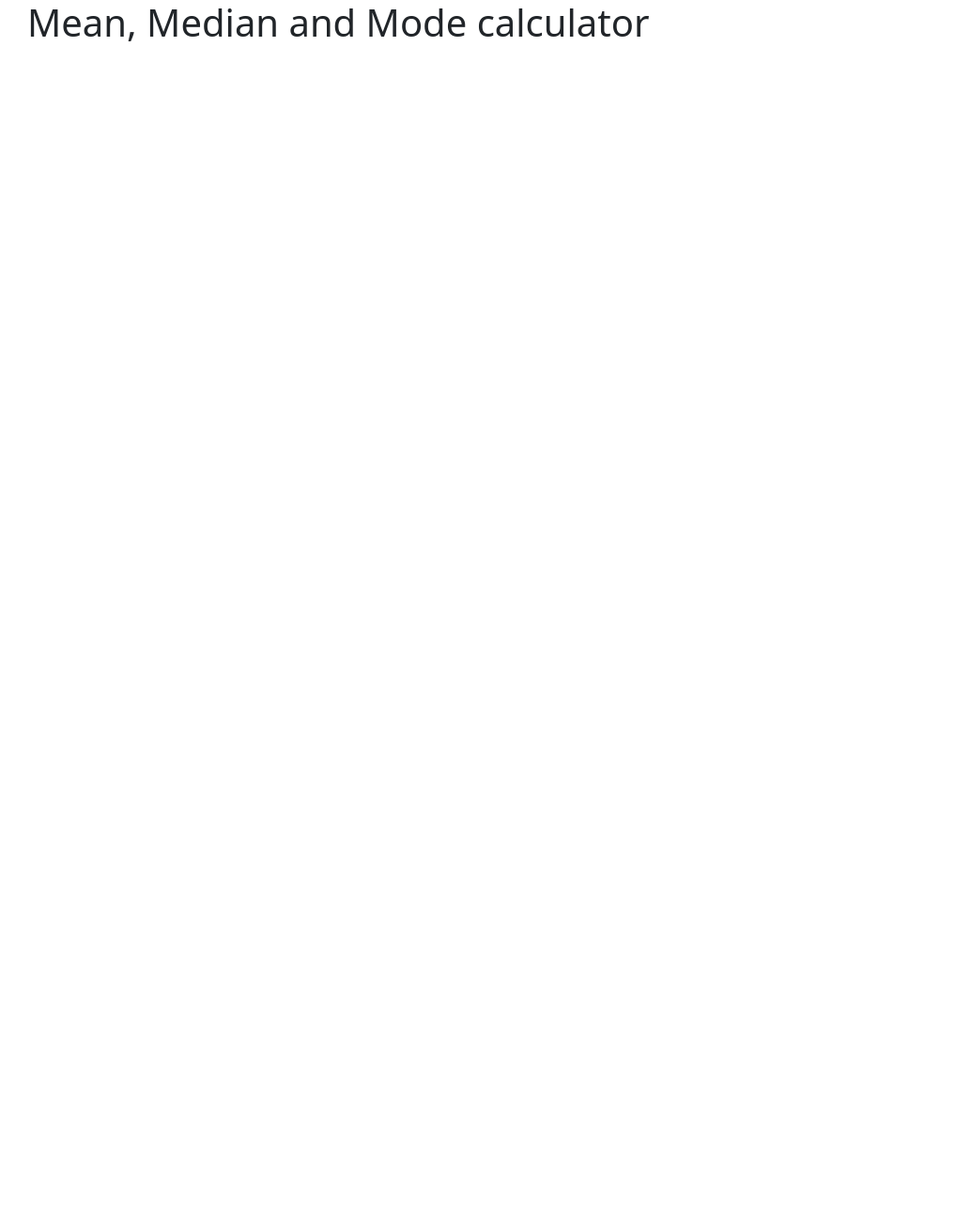
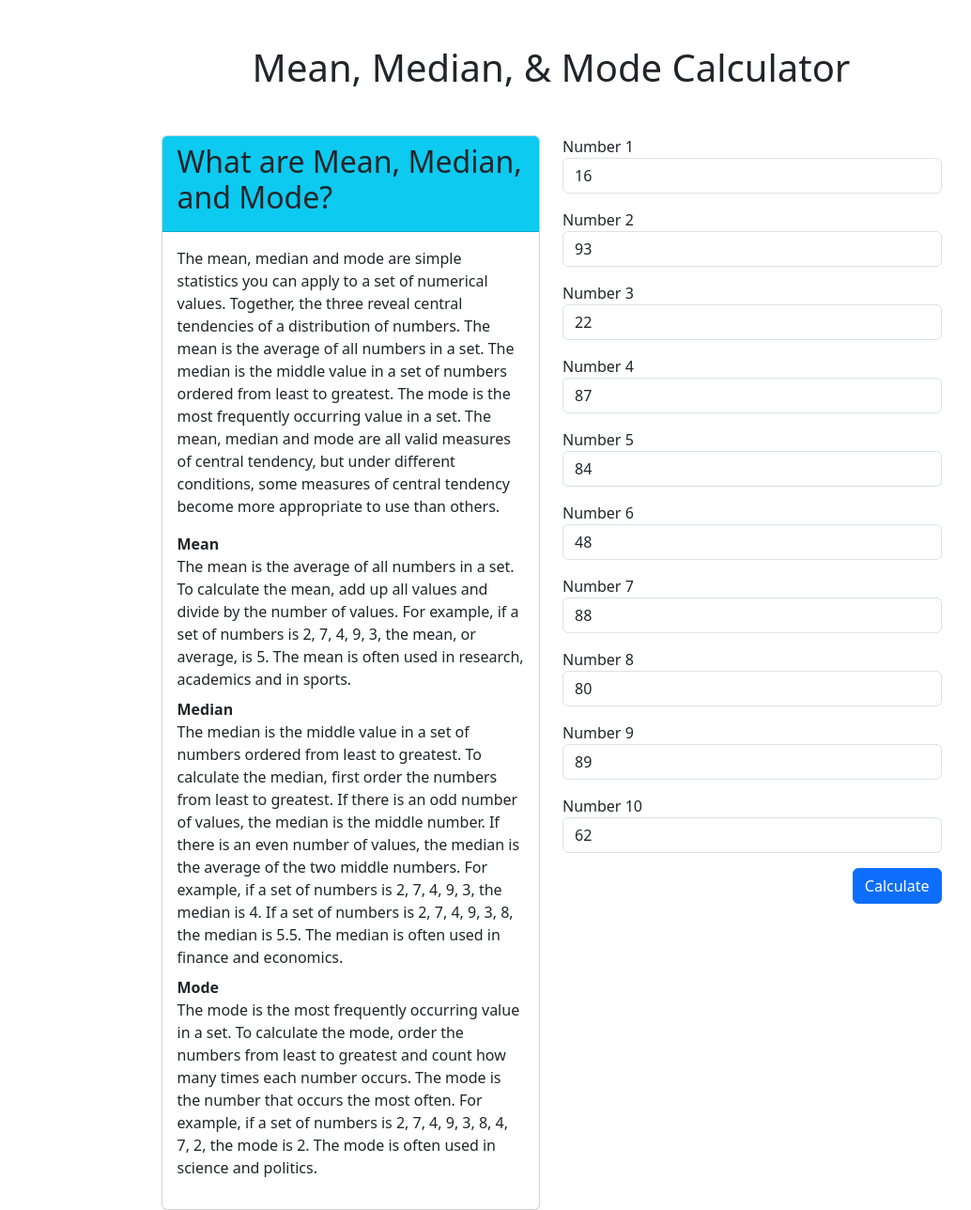
Before and after one commit to msuddaby/2025-workbook, a PHP site: page / in a window 1280 px wide. Shown: the whole page at 94% size, without its empty margins (53-1087 px from the left). Before the commit the page ends 44 px from the top, so only its background shows below. Run offline with PHP 8.4, Linux system fonts and the light colour scheme.

Commit message:
save before break

```diff
--- a/06-form-handling-post/index.php
+++ b/06-form-handling-post/index.php
@@ -7,9 +7,77 @@ include "../includes/header.php";
 
 
 <body>
-    <div class="container">
-        <h1>Mean, Median and Mode calculator</h1>
-    </div>
+
+    <main class="container mt-5">
+        <section class="row justify-content-center">
+            <div class="col-md-10 col-lg-9 col-xxl-8">
+                <h1 class="mb-5 text-center">Mean, Median, &amp; Mode Calculator</h1>
+                <div class="row">
+                    <div class="col-md-6">
+                        <aside class="card">
+                            <div class="card-header bg-info">
+                                <h2>What are Mean, Median, and Mode?</h2>
+                            </div>
+                            <div class="card-body">
+                                <p>The mean, median and mode are simple statistics you can apply to a set of numerical values. Together, the three reveal central tendencies of a distribution of numbers. The mean is the average of all numbers in a set. The median is the middle value in a set of numbers ordered from least to greatest. The mode is the most frequently occurring value in a set. The mean, median and mode are all valid measures of central tendency, but under different conditions, some measures of central tendency become more appropriate to use than others.</p>
+
+                                <dl>
+                                    <dt>Mean</dt>
+                                    <dd>
+                                        The mean is the average of all numbers in a set. To calculate the mean, add up all values and divide by the number of values. For example, if a set of numbers is 2, 7, 4, 9, 3, the mean, or average, is 5. The mean is often used in research, academics and in sports.
+
+                                    </dd>
+                                    <dt>Median</dt>
+                                    <dd>
+                                        The median is the middle value in a set of numbers ordered from least to greatest. To calculate the median, first order the numbers from least to greatest. If there is an odd number of values, the median is the middle number. If there is an even number of values, the median is the average of the two middle numbers. For example, if a set of numbers is 2, 7, 4, 9, 3, the median is 4. If a set of numbers is 2, 7, 4, 9, 3, 8, the median is 5.5. The median is often used in finance and economics.
+                                    </dd>
+                                    <dt>Mode</dt>
+                                    <dd>
+                                        The mode is the most frequently occurring value in a set. To calculate the mode, order the numbers from least to greatest and count how many times each number occurs. The mode is the number that occurs the most often. For example, if a set of numbers is 2, 7, 4, 9, 3, 8, 4, 7, 2, the mode is 2. The mode is often used in science and politics.
+                                    </dd>
+                                </dl>
+
+
+                            </div>
+                        </aside>
+                    </div>
+
+                    <div class="col-md-6">
+                        <form action="" method="post">
+                            <?php
+                            // Dynamically write some form elements
+                            // for ($i = 1; $i <= 10; $i++) {
+                            //     echo "<div class=\"mb-3\">";
+                            //     echo "<label for=\"number$i\">Number $i</label>";
+                            //     echo "<input type=\"number\" class=\"form-control\" id=\"number$i\" name=\"number$i\" placeholder=\"Enter a number\">";
+                            //     echo "</div>";
+                            // }
+
+
+                            // Use alternative syntax for control structures
+                            for ($i = 1; $i <= 10; $i++) :
+                            ?>
+                                <div class="mb-3">
+                                    <label for="number<?php echo $i ?>">Number <?php echo $i ?></label>
+                                    <input type="number" class="form-control" id="number<?php echo $i ?>" name="number<?php echo $i ?>" placeholder="Enter a number" value="<?php echo rand(1, 100) ?>" />
+                                </div>
+                            <?php
+                            endfor;
+                            ?>
+
+                            <div class="mb-3 d-flex justify-content-end">
+                                <button type="submit" class="btn btn-primary">Calculate</button>
+                            </div>
+
+
+                        </form>
+                    </div>
+                </div>
+
+            </div>
+        </section>
+    </main>
+
 </body>
 
 
```
Also changed, not shown: 06-form-handling-post/process.php (added).
